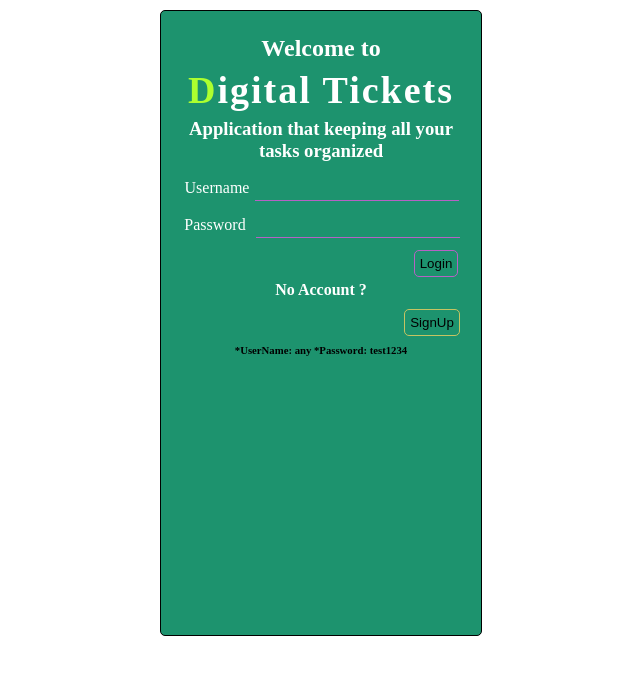
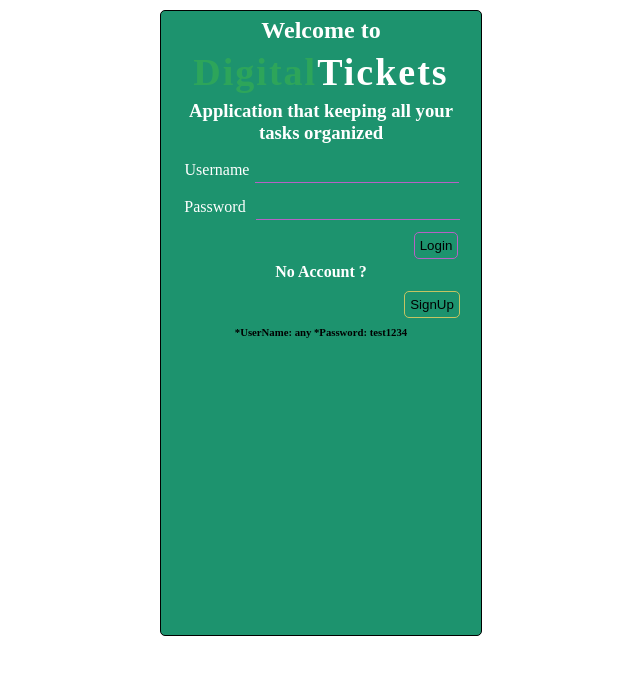
Before and after one commit to Roman123-game/Ticket_app, a React (Create React App) app: page / in a window 1280 px wide. Shown: the top 674 px of the page, without its empty margins (319-959 px from the left). Built offline with nearby package versions, Linux system fonts and the light colour scheme.

Commit message:
digital update

```diff
--- a/src/compon/Login/Login.css
+++ b/src/compon/Login/Login.css
@@ -2,12 +2,23 @@
   font-size: 38px;
   letter-spacing:2px;
 }
-.titleLogin::first-letter{
-    color: greenyellow;
+.titleLogin::before{
+  content: 'Digital';
+  color: lawngreen;
+  display: inline-block;
+  animation: spin 3s linear infinite ;
 }
 
-.welcomeMsg {
-  margin-top: 20px;
+
+
+@keyframes spin{
+  0% {
+    opacity: 100% ;
+  }
+
+  100% {
+    opacity: 0% ;
+  }
 }
 
 .login {
--- a/src/compon/Login/Login.js
+++ b/src/compon/Login/Login.js
@@ -27,7 +27,7 @@ const Login = (props) => {
   return (
     <div className="login">
       <h2 className="welcomeMsg">Welcome to </h2>
-      <h1 className="titleLogin">Digital Tickets</h1>
+      <h1 className="titleLogin">Tickets</h1>
       <h3>Application that keeping all your tasks organized</h3>
       <label>Username</label>
       <input className="inputLogin" />
```
